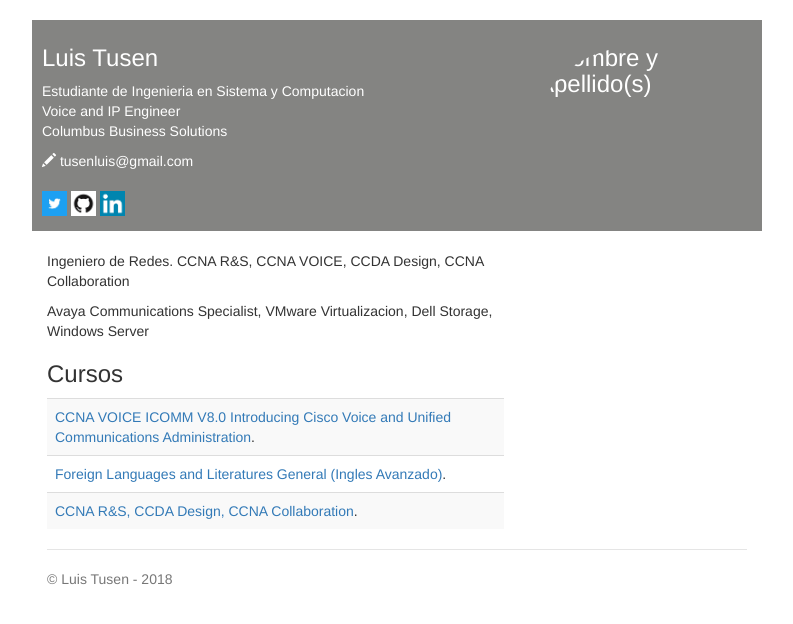
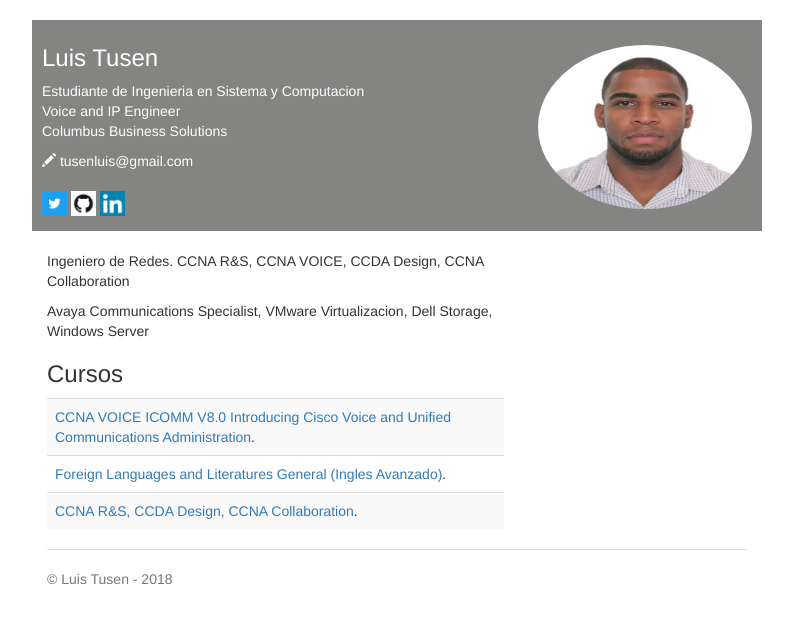
Before and after one commit to ltusen/ltusen.github.io, a plain HTML site: page index.html in a window 1280 px wide. Shown: the whole page, without its empty margins (243-1036 px from the left). Drawn offline with nearby package versions, Linux system fonts and the light colour scheme.

Commit message:
Luis Tusen 12-EISN-1-082

```diff
--- a/index.html
+++ b/index.html
@@ -17,7 +17,7 @@
   <body>
     <div class="container header-bar">
       <!--Sustituir por los datos del alumno-->
-      <h3>Luis Tusen <span><img style="width: 214px; height: 164px;" class='img-circle' alt="Nombre y Apellido(s)" src="img/foto.png" align="right"></span></h3>
+      <h3>Luis Tusen <span><img style="width: 214px; height: 164px;" class='img-circle' alt="Luis Tusen" src="img/foto.jpeg" align="right"></span></h3>
       <p>
         <!--Sustituir por los datos del alumno-->
         Estudiante de Ingenieria en Sistema y Computacion<br>
```
